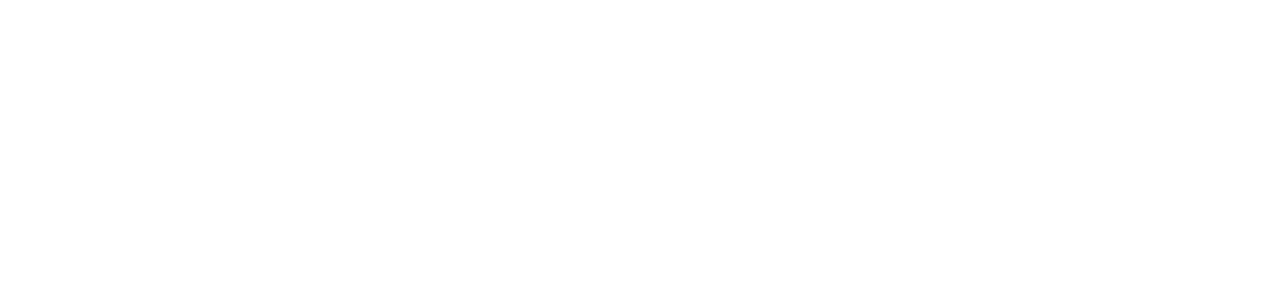
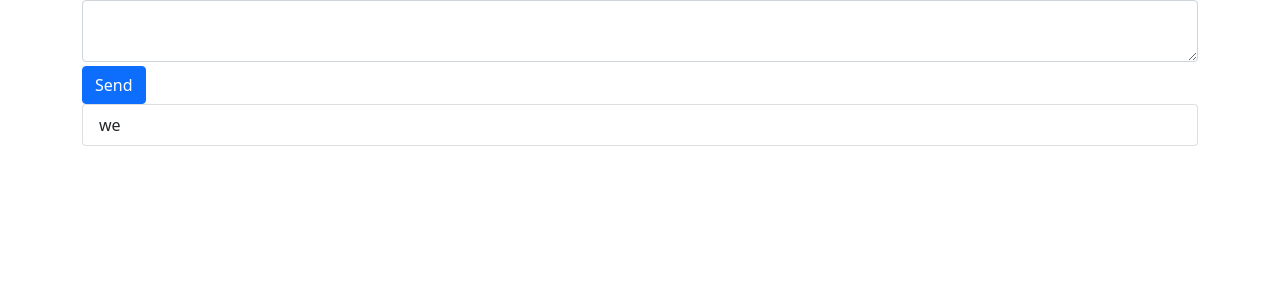
Before and after one commit to Censacrof/react-django-chat, a React (Create React App) app in the folder frontend/: page / in a window 1280 px wide. Shown: the top 300 px of the page. Built offline with nearby package versions, Linux system fonts and the light colour scheme.

Commit message:
Started rework on frontend

```diff
--- a/frontend/src/App.js
+++ b/frontend/src/App.js
@@ -1,11 +1,11 @@
 import 'classnames'
 import { useState } from 'react';
+import Chat from './components/chat/chat';
 
 function App() {
-  const [isLoggedIn, setIsLoggedIn] = useState(false)
-
   return (
     <div className="App container">
+      <Chat />
     </div>
   );
 }
--- /dev/null
+++ b/frontend/src/components/chat/chat.js
@@ -0,0 +1,40 @@
+import { useState } from "react"
+
+
+export default function Chat(props) {
+    const [messages, setMessages] = useState(['we'])
+    const [newMessageText, setNewMessageText] = useState('')
+
+    const onChange = (event) => {
+        setNewMessageText(event.target.value)
+    }
+
+    const onSend = (event) => {
+        const newMessages = messages.concat(newMessageText)
+        setMessages(newMessages)
+    }
+
+    return (
+        <div className="row">
+            <div className="col">
+                <div className="row">
+                    <div className="col">
+                        <textarea className="form-control" onChange={onChange} value={newMessageText}></textarea>
+                    </div>
+                </div>
+                <div className="row mt-1">
+                    <div className="col">
+                        <button className="btn btn-primary" onClick={onSend}>Send</button>
+                    </div>
+                </div>
+                <div className="row">
+                    <div className="col">
+                        <ul className="list-group">
+                            {messages.map((message, index) => <li key={index} className="list-group-item">{message}</li>)}
+                        </ul>
+                    </div>
+                </div>
+            </div>
+        </div>
+    )
+}
```
